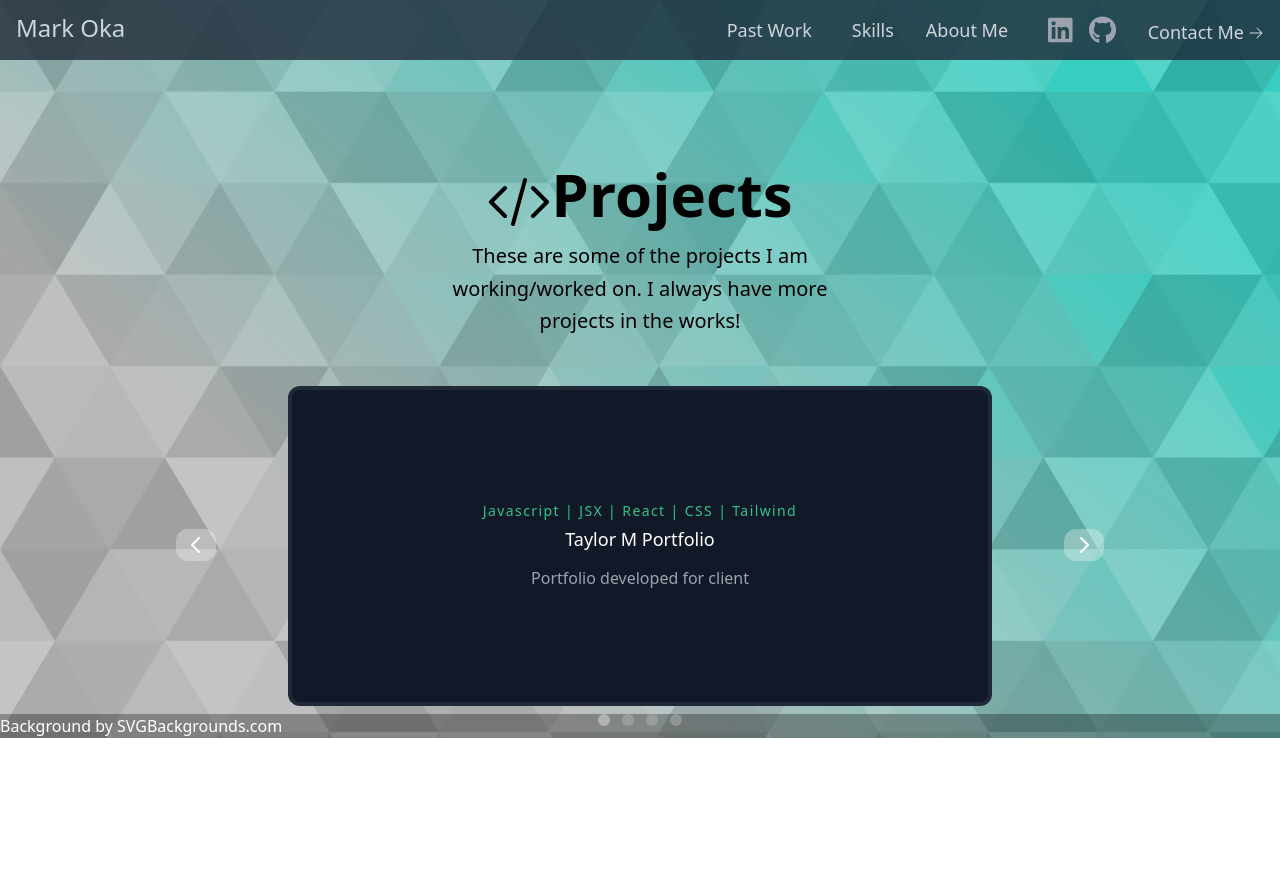
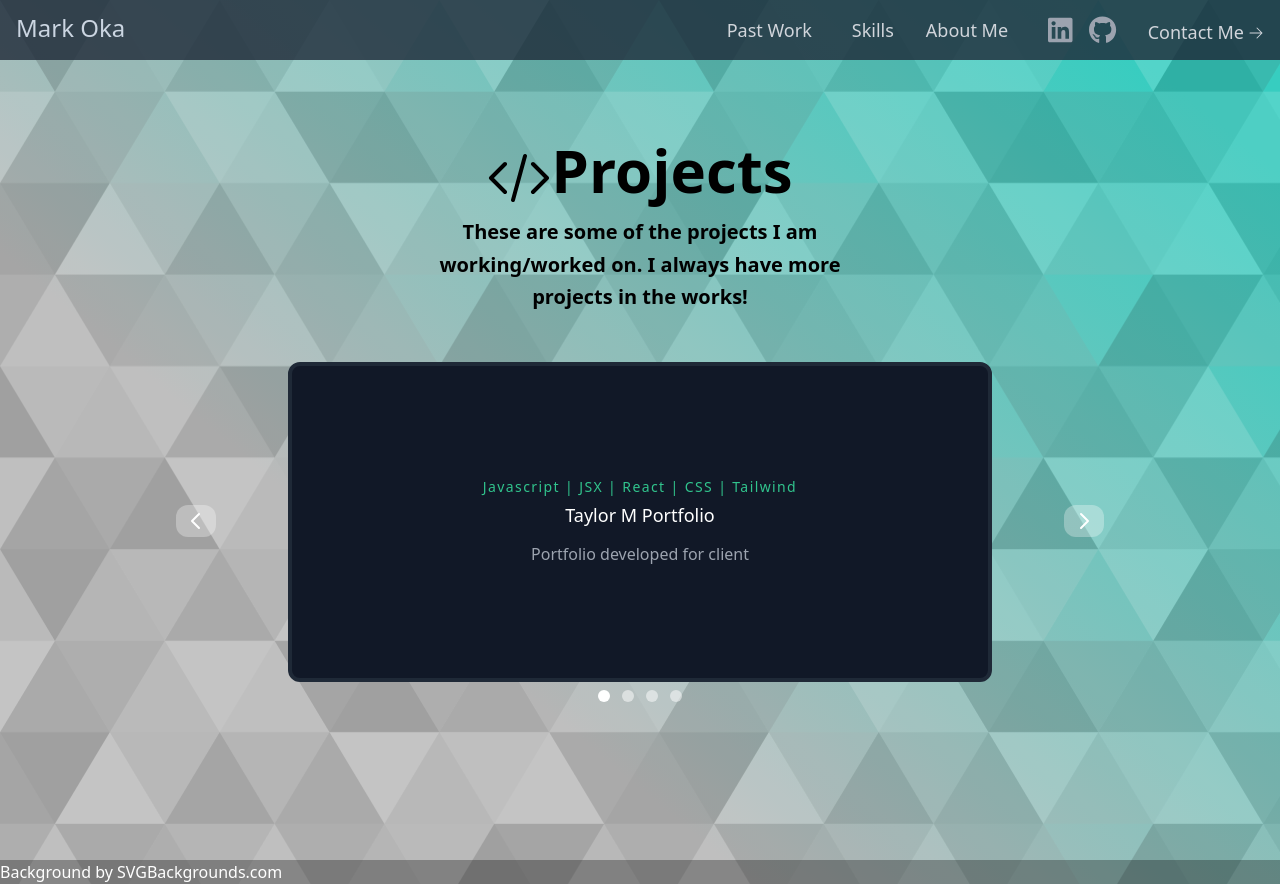
Before and after one commit to markoka101/portfolio, a React (Create React App) app: page /projects in a window 1280 px wide. Before the commit the page ends 800 px from the top, so only its background shows below. Built offline with nearby package versions, Linux system fonts and the light colour scheme.

Commit message:
changes to alignment and padding

```diff
--- a/src/components/Projects.js
+++ b/src/components/Projects.js
@@ -42,15 +42,15 @@ export default function Projects() {
     };
     return (
         <section id="projects" className="text-gray-400">
-            <div className="flex flex-col  min-w-full mx-auto justify-center items-center scroll-smooth">
-                <div className="flex flex-col w-1/2 mt-10 pt-16 pb-10">
+            <div className="flex flex-col  min-w-full mx-auto pt-20 items-center scroll-smooth  min-h-screen">
+                <div className="flex flex-col w-1/2  pb-10">
                     <div className="flex flex-row justify-center items-center">
                         <CodeBracketIcon className="h-16 text-black" />
                         <h1 className="text-6xl font-bold mb-4 text-black items-center">
                             Projects
                         </h1>
                     </div>
-                    <p className="lg:w-2/3 mx-auto leading-relaxed text-xl text-center text-black">
+                    <p className="lg:w-2/3 mx-auto leading-relaxed text-xl text-center text-black font-bold">
                         These are some of the projects I am working/worked on. I
                         always have more projects in the works!
                     </p>
```
